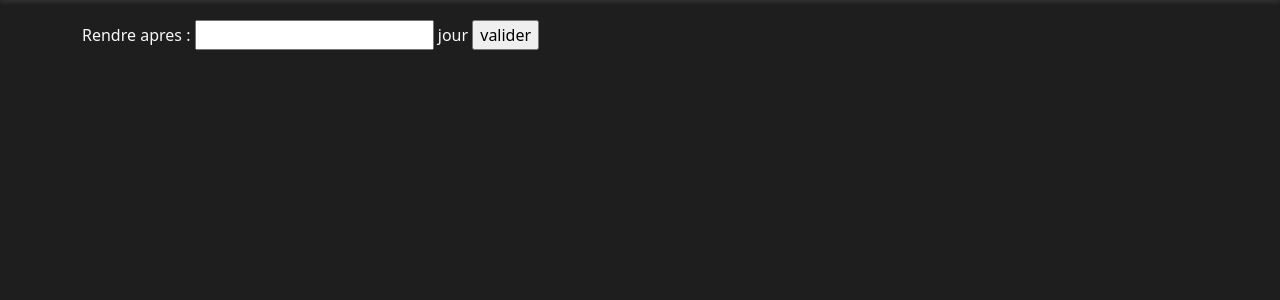
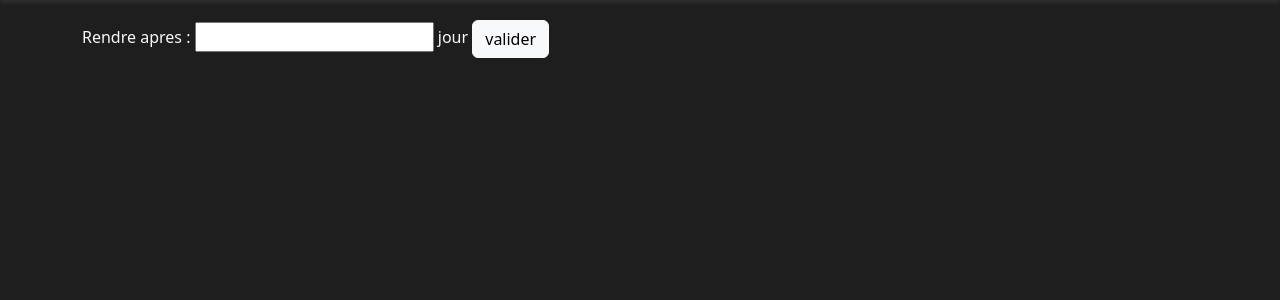
Before and after one commit to ItokianaIZ07/final-project_v3, a PHP site: page /pages/emprunt.php?idObjet=1 in a window 1280 px wide. Shown: the part 80-380 px from the top of the page. Run offline with PHP 8.4, Linux system fonts and the light colour scheme; the visitor is signed in with stand-in values (Sample User, id 1); data that the repository does not hold is empty.

Commit message:
button update

```diff
--- a/pages/emprunt.php
+++ b/pages/emprunt.php
@@ -34,12 +34,12 @@ $idMembre = $_GET['idMembre'];
     <main>
         <div class="container">
             <form action="traitement-emprunt.php" method="post">
-                <label for="nbr">Rendre apres : </label>
+                <label for="nbr" class="form-label">Rendre apres : </label>
                 <input type="number" id="nbr" name="nbr" required>
                 <span>jour</span>
                 <input type="hidden" name="membre" value="<?= $idMembre; ?>">
                 <input type="hidden" name="objet" value="<?= $idObject; ?>">
-                <input type="submit" value="valider">
+                <input type="submit" value="valider" class="btn btn-light">
             </form>
         </div>
         <?php if(isset($_GET['error'])){ ?>
```
